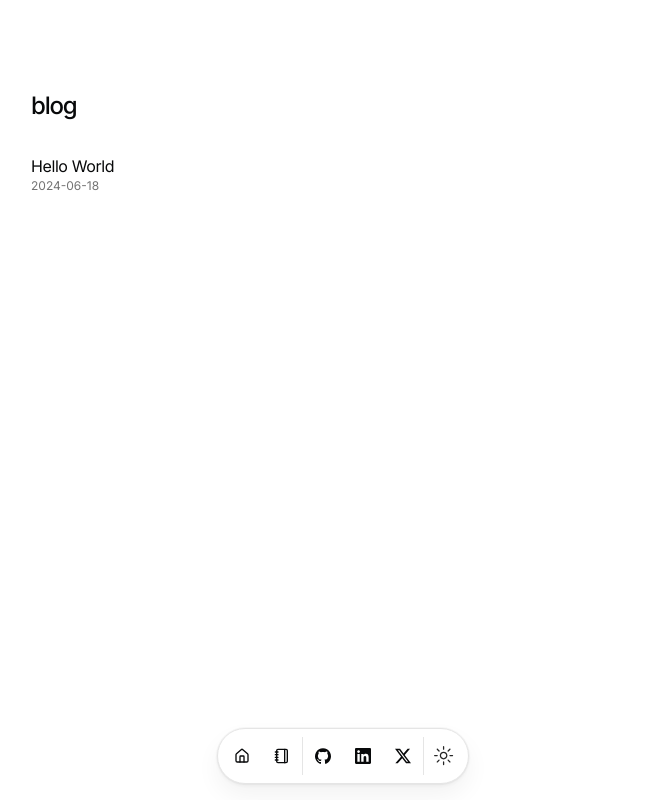
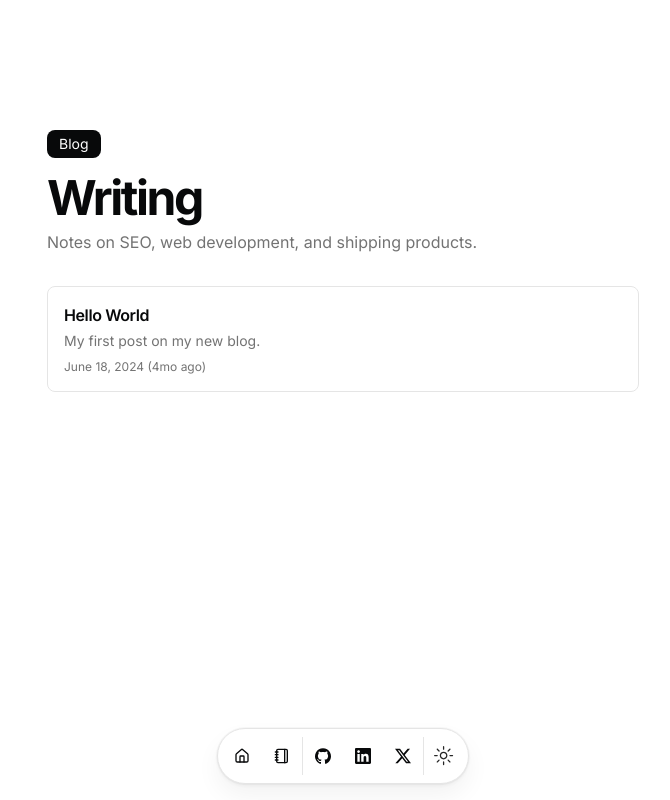
Before and after one commit to SamratNeupane787/newportfolioo, a Next.js app: page /blog in a window 1280 px wide. Shown: the whole page, without its empty margins (297-967 px from the left). Built offline with nearby package versions, Linux system fonts and the light colour scheme.

Commit message:
Add blog index page

```diff
--- a/src/app/blog/page.tsx
+++ b/src/app/blog/page.tsx
@@ -1,46 +1,62 @@
+import Link from "next/link";
 import BlurFade from "@/components/magicui/blur-fade";
 import { getBlogPosts } from "@/data/blog";
-import Link from "next/link";
+import { formatDate } from "@/lib/utils";
 
 export const metadata = {
   title: "Blog",
-  description: "My thoughts on software development, life, and more.",
+  description: "Writing by Samrat Neupane — notes on SEO, web development, and shipping products.",
 };
 
-const BLUR_FADE_DELAY = 0.04;
-
-export default async function BlogPage() {
+export default async function BlogIndexPage() {
   const posts = await getBlogPosts();
+  const sorted = [...posts].sort(
+    (a, b) =>
+      +new Date(b.metadata.publishedAt) - +new Date(a.metadata.publishedAt)
+  );
 
   return (
-    <section>
-      <BlurFade delay={BLUR_FADE_DELAY}>
-        <h1 className="font-medium text-2xl mb-8 tracking-tighter">blog</h1>
+    <main className="mx-auto w-full max-w-2xl space-y-8 px-4 py-10">
+      <BlurFade delay={0.04}>
+        <div>
+          <div className="inline-block rounded-lg bg-foreground px-3 py-1 text-sm text-background">
+            Blog
+          </div>
+          <h1 className="mt-4 text-3xl font-bold tracking-tighter sm:text-5xl">
+            Writing
+          </h1>
+          <p className="mt-2 text-muted-foreground">
+            Notes on SEO, web development, and shipping products.
+          </p>
+        </div>
       </BlurFade>
-      {posts
-        .sort((a, b) => {
-          if (
-            new Date(a.metadata.publishedAt) > new Date(b.metadata.publishedAt)
-          ) {
-            return -1;
-          }
-          return 1;
-        })
-        .map((post, id) => (
-          <BlurFade delay={BLUR_FADE_DELAY * 2 + id * 0.05} key={post.slug}>
+      <div className="flex flex-col gap-3">
+        {sorted.map((post, id) => (
+          <BlurFade key={post.slug} delay={0.04 * (id + 2)}>
             <Link
-              className="flex flex-col space-y-1 mb-4"
               href={`/blog/${post.slug}`}
+              className="block rounded-lg border p-4 transition-shadow hover:shadow-md"
             >
-              <div className="w-full flex flex-col">
-                <p className="tracking-tight">{post.metadata.title}</p>
-                <p className="h-6 text-xs text-muted-foreground">
-                  {post.metadata.publishedAt}
+              <h2 className="font-semibold tracking-tight">
+                {post.metadata.title}
+              </h2>
+              {post.metadata.summary && (
+                <p className="mt-1 line-clamp-2 text-sm text-muted-foreground">
+                  {post.metadata.summary}
                 </p>
-              </div>
+              )}
+              <p className="mt-2 text-xs text-muted-foreground">
+                {formatDate(post.metadata.publishedAt)}
+              </p>
             </Link>
           </BlurFade>
         ))}
-    </section>
+        {sorted.length === 0 && (
+          <p className="text-sm text-muted-foreground">
+            No posts yet — check back soon.
+          </p>
+        )}
+      </div>
+    </main>
   );
 }
```
